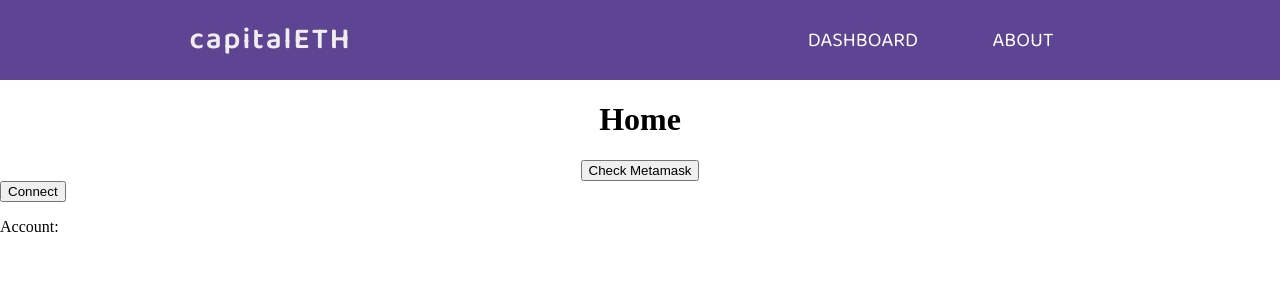
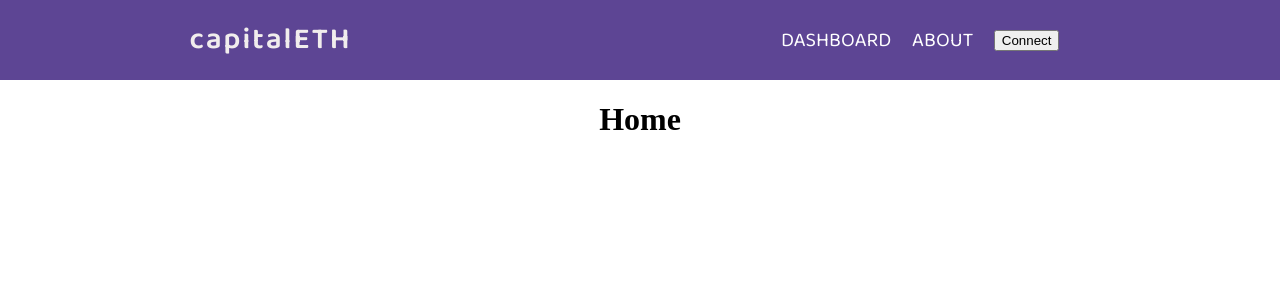
Before and after one commit to sudeepb02/capitalETH, a React (Create React App) app: page / in a window 1280 px wide. Shown: the top 300 px of the page. Built offline with nearby package versions, Linux system fonts and the light colour scheme.

Commit message:
Use React context for web3 state

```diff
--- a/package.json
+++ b/package.json
@@ -13,7 +13,8 @@
     "react": "^16.13.1",
     "react-dom": "^16.13.1",
     "react-router-dom": "^5.1.2",
-    "react-scripts": "^3.4.1"
+    "react-scripts": "^3.4.1",
+    "web3": "^1.2.7"
   },
   "devDependencies": {
     "@openzeppelin/contracts": "^3.0.1",
--- a/src/App.js
+++ b/src/App.js
@@ -1,57 +1,17 @@
-import React, {useState, useEffect} from 'react';
+import React, {Component } from 'react';
 import './App.css';
 import Nav from './Nav';
 import Dashboard from './Dashboard';
 import About from './About';
 import Home from './Home';
 import {BrowserRouter as Router, Switch, Route} from 'react-router-dom';
+import {Web3Provider} from './Web3Context';
 
-function App() {
-
-    const [account, setAccount] = useState('');
-
-    const isMetaMaskInstalled = () => {
-        const {ethereum} = window;
-        return Boolean(ethereum && ethereum.isMetaMask);
-    };
-
-    const onClickConnect = async () => {
-        const {ethereum} = window;
-        try { // Will Start the MetaMask Extension
-            await ethereum.enable();
-            console.log("Ethereum connected");
-        } catch (error) {
-            console.error(error);
-        }
-    };
-
-    const getAccounts = async () => {
-        const {ethereum} = window;
-        if (isMetaMaskInstalled()) {
-            console.log("Yes");
-
-            await onClickConnect();
-
-            ethereum.sendAsync({
-                method: 'eth_accounts'
-            }, (error, response) => {
-                if (error) {
-                    console.error(error);
-                } else {
-                    console.log(response.result[0] || 'Not able to get accounts');
-                    setAccount(response.result[0]);
-                }
-            });
-        } else {
-            console.log("NO");
-        }
-    }
-
-    useEffect(() => {
-      getAccounts();
-    }, [account])
+class App extends Component {
+    render() {
 
         return (
+            <Web3Provider>
                 <div>
                     <Router>
                         <div className="App">
@@ -66,10 +26,10 @@ function App() {
                             </Switch>
                         </div>
                     </Router>
-            <button onClick={getAccounts}>Connect</button>
-            <p>Account: {account}</p>
                 </div>
+            </Web3Provider>
         );
+    }
 }
 
 export default App;
--- a/src/Dashboard.js
+++ b/src/Dashboard.js
@@ -1,9 +1,21 @@
-import React from 'react';
+import React, {useContext, useState } from 'react';
+import { Web3Context } from './Web3Context';
 
 function Dashboard() {
+
+    const [web3, setWeb3, account, setAccount] = useContext(Web3Context);
+
+    const display = async () => {
+        const accounts = await web3.eth.getAccounts();
+        setAccount(accounts[0]);
+        console.log("Account", account);
+        console.log(account);
+
+    }
     return (
         <div>
             <h1>Dashboard</h1>
+            <button onClick={display}>Test</button>
         </div>
     );
 }
--- a/src/Home.js
+++ b/src/Home.js
@@ -1,16 +1,16 @@
-import React from 'react';
+import React, {useContext} from 'react';
+import { Web3Context } from './Web3Context';
+
 
 function Home() {
 
-    const isMetaMaskInstalled = () => { // Have to check the ethereum binding on the window object to see if it's installed
-        const {ethereum} = window;
-        return(Boolean(ethereum && ethereum.isMetaMask) ? console.log("Yes") : console.log("No"));
-    };
+    const [web3, setWeb3, account, setAccount] = useContext(Web3Context);
 
     return (
         <div className="Home">
             <h1>Home</h1>
-            <button onClick={isMetaMaskInstalled}>Check Metamask</button>
+
+            <p>{account}</p>
         </div>
     );
 }
--- a/src/Nav.js
+++ b/src/Nav.js
@@ -1,8 +1,26 @@
-import React from 'react';
+import React, { useState, useEffect, useContext } from 'react';
 import './Nav.css';
 import {Link} from 'react-router-dom';
+import Web3 from "web3";
+import {Web3Context} from './Web3Context';
 
 function Nav() {
+
+    const [web3, setWeb3] = useContext(Web3Context);
+    const [account, setAccount] = useState('');
+
+    const connect = async () => {
+        if (window.ethereum) {
+            await window.ethereum.enable();
+            console.log("Ethereum enabled");
+            const web3new = new Web3(window.ethereum);
+            setWeb3(web3new);
+            const accounts = await web3new.eth.getAccounts();
+            setAccount(accounts[0]);
+            console.log(account);
+        }
+    }
+
 
     return (
         <nav>
@@ -16,7 +34,13 @@ function Nav() {
                 <Link to='/about'>
                     <li>About</li>
                 </Link>
+                {web3.ethereum}
+                <button onClick={connect}>
+                    { account === '' ? "Connect" : "Connected"}
+                </button>
+                <li>{account}</li>
             </ul>
+
         </nav>
     );
 }
--- /dev/null
+++ b/src/Web3Context.js
@@ -0,0 +1,18 @@
+import React, { useState, useContext, createContext } from 'react';
+
+export const Web3Context = createContext();
+
+export const Web3Provider = (props) => {
+
+	// const [account, setAccount] = useState('');
+	const [web3, setWeb3] = useState({});
+	const [account, setAccount] = useState('');
+
+	return (
+		<Web3Context.Provider value={[web3, setWeb3, account, setAccount]}>
+			{props.children}
+		</Web3Context.Provider>
+
+	)
+
+}
```
Also changed, not shown: 2 other files (tests, documents, lock files or other folders). Lines whose indentation alone changed are shown as unchanged.
